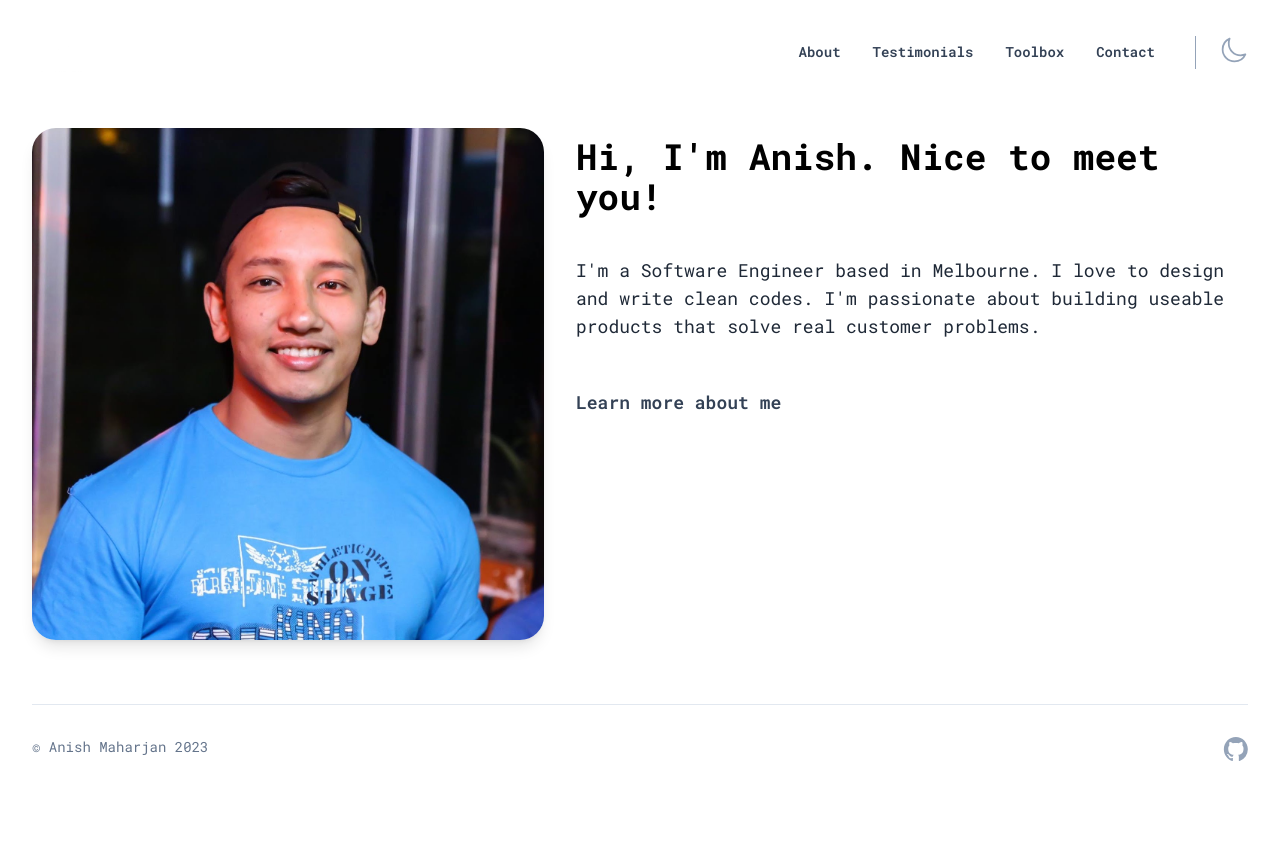
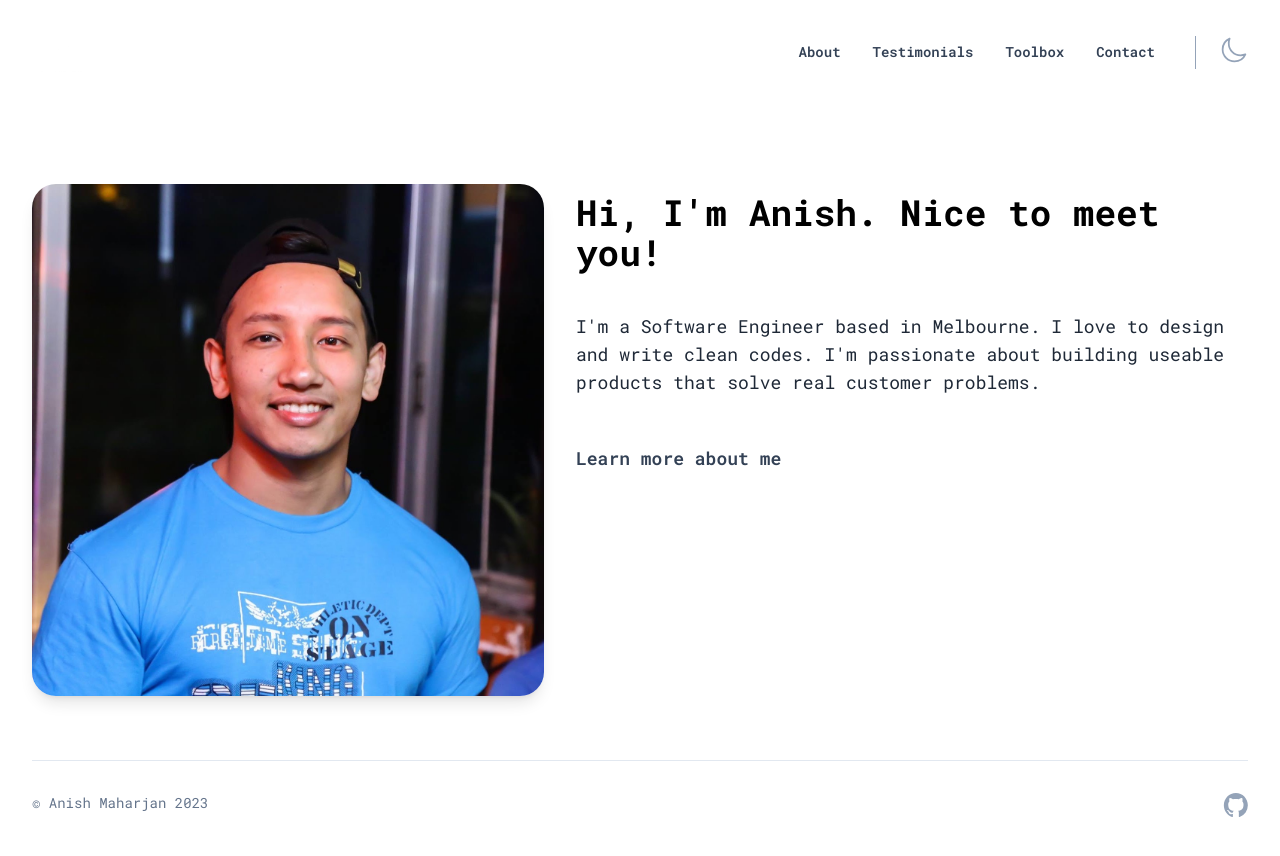
Before and after one commit to ooanishoo/ooanishoo, a Next.js app: page / in a window 1280 px wide. Shown: the top 856 px of the page. Built offline with nearby package versions, Linux system fonts and the light colour scheme.

Commit message:
chore: doc and reponsive style updates

```diff
--- a/src/app/layout.tsx
+++ b/src/app/layout.tsx
@@ -24,7 +24,7 @@ export default function RootLayout({
           <header className="w-full text-sm font-semibold">
             <Nav />
           </header>
-          <main className="mx-auto mt-6 min-h-[60vh] px-4 lg:container sm:mt-8 sm:px-6 lg:mt-12 lg:px-8">
+          <main className="mx-auto mt-6 min-h-[60vh] px-4 lg:container sm:mt-8 sm:px-6 lg:mt-12 lg:px-8 xl:pt-14">
             {children}
           </main>
           <footer className="mt-16 px-4 text-sm sm:px-6 lg:px-8">
--- a/src/app/page.tsx
+++ b/src/app/page.tsx
@@ -5,7 +5,7 @@ import Link from 'next/link'
 
 export default function Home() {
   return (
-    <div className="mt-2 flex flex-col items-center gap-4 sm:items-start sm:gap-6 md:flex-row lg:gap-8 ">
+    <div className="flex flex-col items-center gap-4 sm:items-start sm:gap-6 md:flex-row lg:gap-8 ">
       <Image
         src={profilePic}
         alt="Picture of Anish Maharjan"
--- a/src/app/uses/page.tsx
+++ b/src/app/uses/page.tsx
@@ -5,7 +5,7 @@ export default function ToolBox() {
   const content = getMarkdownContent('docs/uses.md')
 
   return (
-    <article className="prose prose-sm mx-auto dark:prose-invert sm:container md:prose-base prose-h1:text-2xl prose-h2:text-xl prose-a:no-underline hover:prose-a:text-sky-500 dark:hover:prose-a:text-sky-400">
+    <article className="prose prose-sm mx-auto dark:prose-invert sm:container md:prose-base prose-h1:text-2xl prose-h2:text-xl prose-a:no-underline hover:prose-a:text-sky-500 dark:hover:prose-a:text-sky-400 sm:prose-h1:text-3xl lg:prose-h1:text-4xl">
       <Markdown>{content}</Markdown>
     </article>
   )
```
Also changed, not shown: 1 other file (tests, documents, lock files or other folders).
